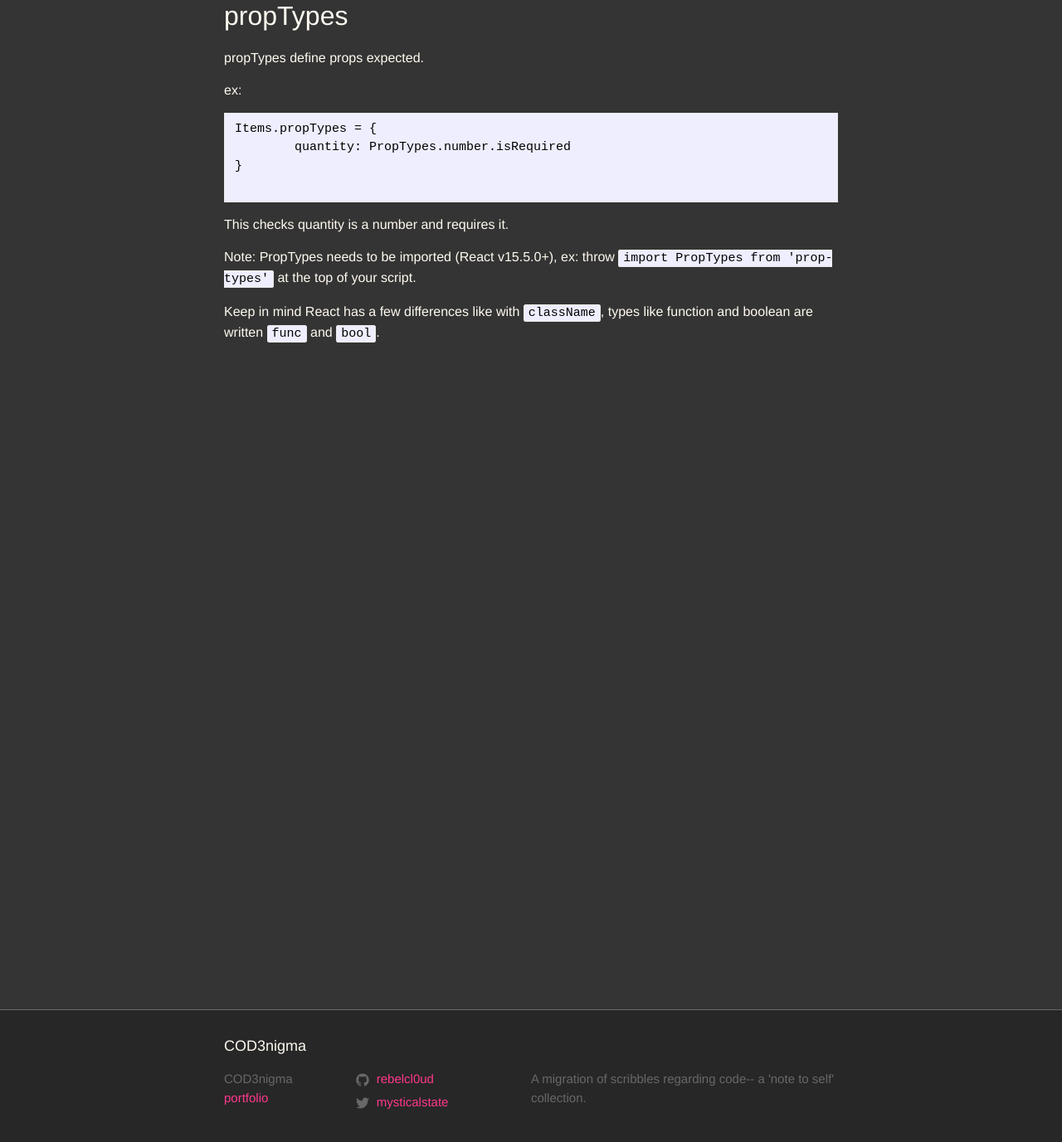
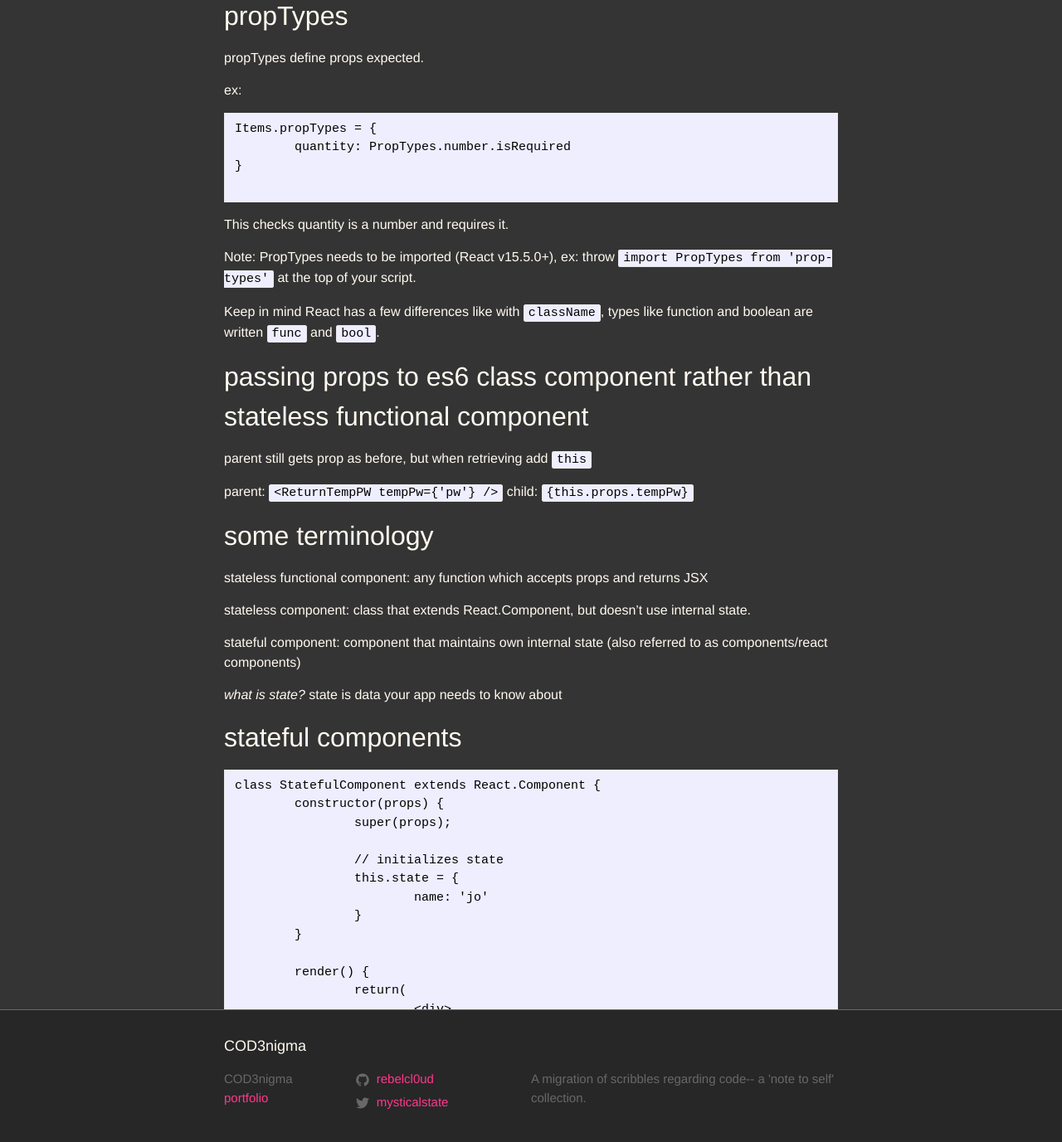
Before and after one commit to rebelcl0ud/blog, a Jekyll site: the page built from _posts/2018-08-08-[54]-react-gnome-notes.markdown, in a window 1280 px wide and 1400 px high, scrolled down 2881 px. Shown: the top 1377 px of the window at 83% size. Built offline with Jekyll 4.4.1, drawn with Linux system fonts in a browser that asks for light colours.

Commit message:
added stateful component ex

````diff
--- a/_posts/2018-08-08-[54]-react-gnome-notes.markdown
+++ b/_posts/2018-08-08-[54]-react-gnome-notes.markdown
@@ -138,3 +138,45 @@ This checks quantity is a number and requires it.
 Note: PropTypes needs to be imported (React v15.5.0+), ex: throw `import PropTypes from 'prop-types'` at the top of your script.
 
 Keep in mind React has a few differences like with `className`, types like function and boolean are written `func` and `bool`.
+
+## passing props to es6 class component rather than stateless functional component
+
+parent still gets prop as before, but when retrieving add `this`
+
+parent: `<ReturnTempPW tempPw={'pw'} />`
+child: `{this.props.tempPw}`
+
+## some terminology
+
+stateless functional component: any function which accepts props and returns JSX
+
+stateless component: class that extends React.Component, but doesn't use internal state.
+
+stateful component: component that maintains own internal state (also referred to as components/react components)
+
+*what is state?*
+state is data your app needs to know about
+
+## stateful components
+
+```
+class StatefulComponent extends React.Component {
+	constructor(props) {
+		super(props);
+
+		// initializes state
+		this.state = {
+			name: 'jo'
+		}
+	}
+
+	render() {
+		return(
+			<div>
+				<h1>{this.state.name}</h1>
+			</div>
+		);
+	}
+}
+
+```
````
